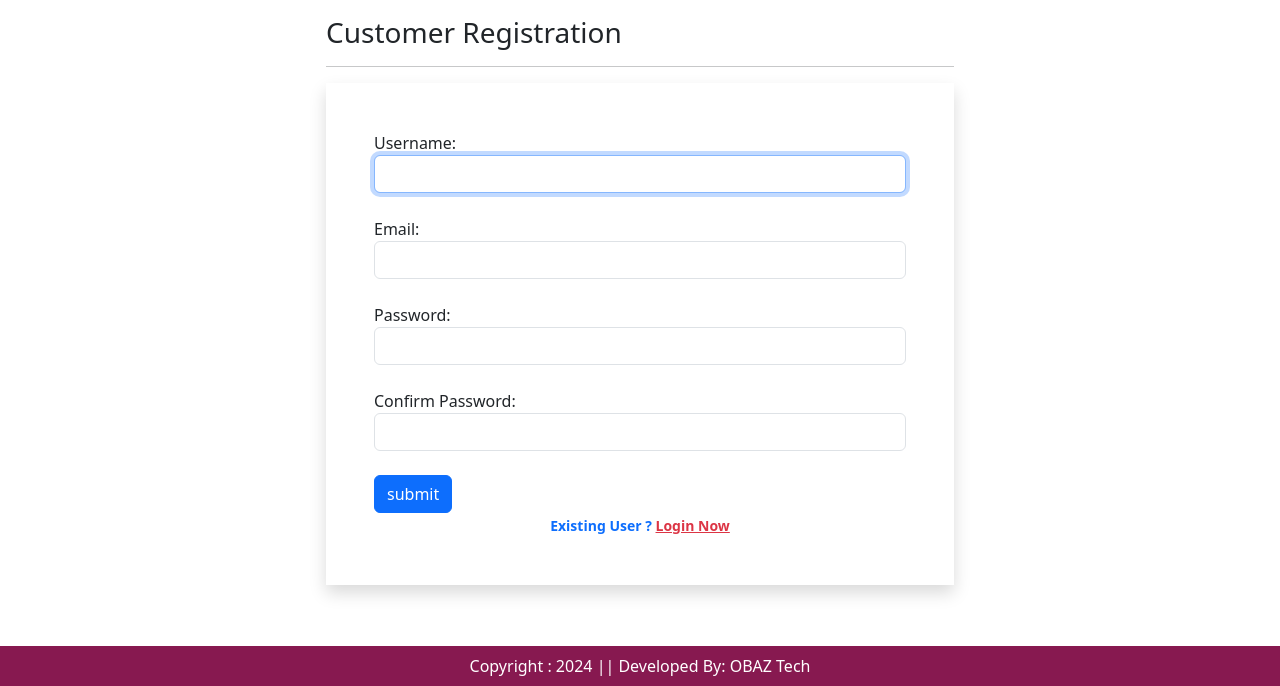
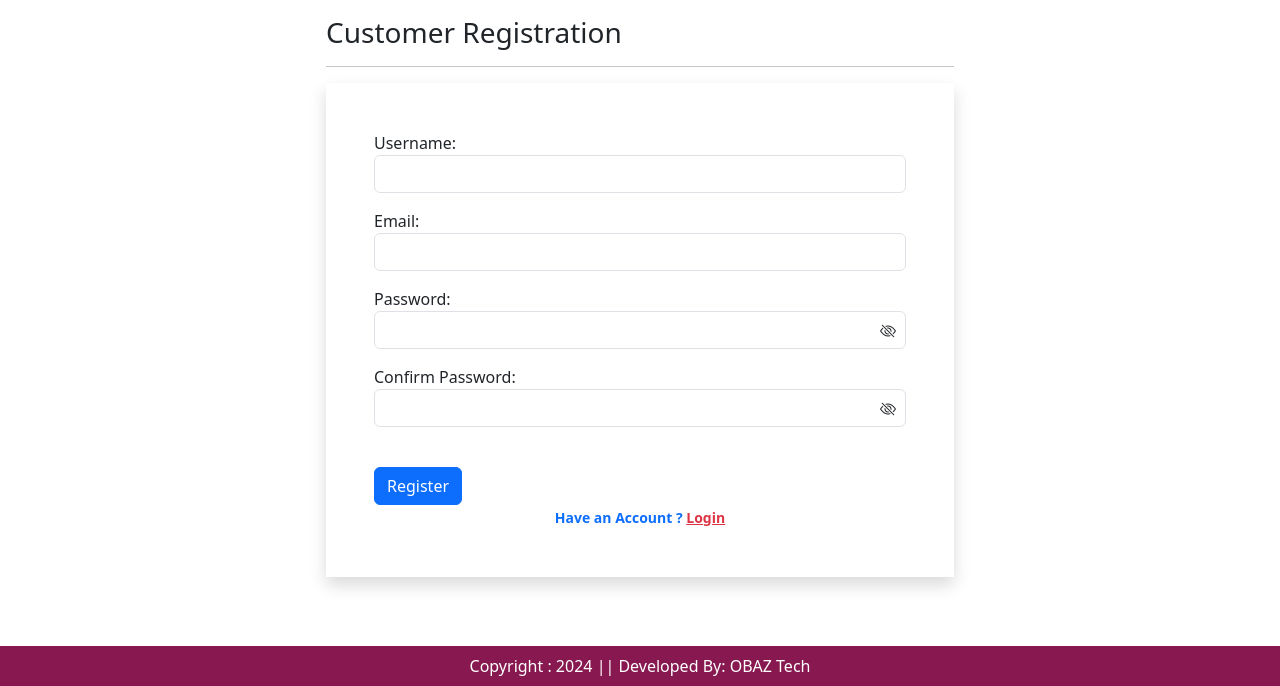
Before and after one commit to ayoobas/TomatoesEcommerce, a Django app: page /registration/ in a window 1280 px wide. Shown: the part 114-800 px from the top of the page. Run offline with Django 5.2, Linux system fonts and the light colour scheme; some libraries are stand-ins or nearby versions.

Commit message:
update login and registration

```diff
--- a/ecomm/app/static/app/css/style.css
+++ b/ecomm/app/static/app/css/style.css
@@ -100,3 +100,13 @@ background-color: rgb(135 25 80) !important;
     text-decoration-line: line-through;
     text-decoration-style: double;
 }
+
+#togglePassword ,#ctogglePassword{
+    float: right;
+    margin-left: -25px;
+    margin-top: -30px;
+    right: 10px;
+    position: relative;
+    z-index: 2;
+
+}
--- a/ecomm/app/static/app/js/myscript.js
+++ b/ecomm/app/static/app/js/myscript.js
@@ -115,3 +115,20 @@ $('.minus-wishlist').click(function(){
         }
     })
 })
+
+
+const togglePassword = document.querySelector('#togglePassword');
+const password = document.querySelector('#password');
+togglePassword.addEventListener('click', (e) => {
+    const type = password.getAttribute('type') === 'password' ? 'text': 'password';
+    password.setAttribute('type', type);
+    e.target.classList.toggle('bi-eye');
+})
+
+const ctogglePassword = document.querySelector('#ctogglePassword');
+const cpassword = document.querySelector('#cpassword');
+ctogglePassword.addEventListener('click', (e) => {
+    const type = cpassword.getAttribute('type') === 'password' ? 'text': 'password';
+    cpassword.setAttribute('type', type);
+    e.target.classList.toggle('bi-eye');
+})
--- a/ecomm/app/templates/app/base.html
+++ b/ecomm/app/templates/app/base.html
@@ -9,6 +9,7 @@
 
     <link href = "https://cdn.jsdelivr.net/npm/bootstrap@5.3.3/dist/css/bootstrap.min.css" rel = "stylesheet"
     />
+    <link href="https://cdn.jsdelivr.net/npm/bootstrap-icons/font/bootstrap-icons.css" rel="stylesheet"/>
     <title>Document</title>
     <link rel = "stylesheet" href = "{% static 'app/css/owl.carousel.min.css' %}" />
     <link rel = "stylesheet" href = "{% static 'app/css/all.min.css' %}" />
@@ -25,7 +26,7 @@
   <div class = "col-sm-12">
 <nav class="navbar navbar-expand-lg navbar-dark">
   <div class="container-fluid">
-    <a class="navbar-brand" href="#"><img src = "{% static "app/images/company_logo.png" %}" width = "100" height = "80"/></a>
+    <a class="navbar-brand" href="{% url 'home' %}"><img src = "{% static "app/images/company_logo.png" %}" width = "100" height = "80"/></a>
     <button class="navbar-toggler" type="button" data-bs-toggle="collapse" data-bs-target="#navbarSupportedContent" aria-controls="navbarSupportedContent" aria-expanded="false" aria-label="Toggle navigation">
       <span class="navbar-toggler-icon"></span>
     </button>
@@ -34,7 +35,7 @@
       <ul class="navbar-nav me-auto mb-2 mb-lg-0">
       {% if request.user.is_authenticated %}
         <li class="nav-item">
-          <a class="nav-link active" aria-current="page" href="/">Home</a>
+          <a class="nav-link active" aria-current="page" href="{% url 'home' %}">Home</a>
         </li>
 
         <li class="nav-item dropdown">
--- a/ecomm/app/templates/app/customerregistration.html
+++ b/ecomm/app/templates/app/customerregistration.html
@@ -1,26 +1,15 @@
 {% extends 'app/base.html' %}
 {% load static %}
-{% block title %}Customer Registration{% endblock title %}
+{% block title %}Category{% endblock title %}
 
 {% block main-content %}
 <div class = "container">
-    <div class="row my-3">
-    <div class = "col-sm-6 offset-sm-3">
+<div class = "row my-3">
+<div class="col-sm-6 col-md-6 offset-sm-3">
 <h3>Customer Registration</h3>
 <hr>
-        <form action="" method = "post" novalidate class = "shadow p-5">
+<form action="{% url 'customerregistration' %}" method ="POST" novalidate class="shadow p-5">
 {% csrf_token %}
-        {% for fm in form %}
-            {{fm.label_tag}} {{fm}} <small class = "text-danger">{{fm.errors|striptags}}</small>
-            <br>
-            {% endfor %}
-            <input type = "submit" value = "submit" class = "btn btn-primary"> <br>
-
-        <div class = "text-center text-primary fw-bold">
-        <small> Existing User ? <a href="{% url 'login' %}"
-            class = "text-danger">Login Now</a></small>
-
-        </div>
  {% if form.non_field_errors %}
          {% for error in form.non_field_errors %}
         <p class= "alert alert-danger my-3">{{error}}</p>
@@ -34,9 +23,40 @@
         </div>
         {% endfor %}
         {% endif %}
+  <div class="mb-3">
+   <label for="">Username:</label>
+    <input type="text" class="form-control" name = "username"  id = "username" >
+
+  </div>
+  <div class="mb-3">
+  <label for="">Email:</label>
+    <input type="email" class="form-control" id="email" name = "email" >
+
+  </div>
+   <div class="mb-3">
+      <label for="">Password:</label>
+    <input type="password" class="form-control" id="password" name = "password">
+    <i class = "bi bi-eye-slash" id = "togglePassword"></i>
+  </div>
+
+ <div class="mb-3">
+      <label for="">Confirm Password:</label>
+    <input type="password" class="form-control" id="cpassword" name = "cpassword" >
+    <i class = "bi bi-eye-slash" id = "ctogglePassword"></i>
+  </div>
+
+
+
+<input type = "submit" class = "btn btn-primary mt-4" value = "Register">
+<div class = "text-center text-primary fw-bold"><small>Have an Account ?
+<a href = "{% url 'login' %}" class = "text-danger">Login</a></small>
+
+</div>
+
 </form>
+</div>
 </div>
 
 </div>
-   </div>
+
 {% endblock main-content%}
--- a/ecomm/app/templates/app/productdetail.html
+++ b/ecomm/app/templates/app/productdetail.html
@@ -6,7 +6,7 @@
  <div class ="container">
  <div class = "row flex justify-content-between">
  <div class = "img2 col-lg-5 mt-5">
- <img src = "{{product.product_image.url}}" class = "image col-xs-6 col-sm-12 col-lg-12 mt-3 text-sm-center w-100 h-75" alt = "">
+ <img src = "{{product.product_image.url}}"  style = "height: 1000px; max-width: 100%; height: auto; display: block;"  alt = "">
 
  </div>
  <div class = "productdetail col-lg-5">
--- a/ecomm/app/urls.py
+++ b/ecomm/app/urls.py
@@ -6,7 +6,7 @@ from django.contrib.auth import views as auth_view
 from .forms import LoginForm, MyPasswordResetForm, MyPasswordChangeForm
 
 urlpatterns = [
-    path('', views.home, name = "home"),
+    path('home/', views.home, name = "home"),
     path('about/', views.about, name = "about"),
     path('contact/', views.contact, name= "contact"),
     path("category/<slug:val>", views.CategoryView.as_view(), name = "category"), #.asview() was used because a class was used in view to define category  also their are several cateogries so the categories are passed in as parameters
@@ -20,8 +20,9 @@ urlpatterns = [
     path("registration/", views.CustomerRegistrationView.as_view(), name = "customerregistration"),
 
     #Login authentication
-    path("accounts/login/", auth_view.LoginView.as_view(template_name = "app/login.html",
-    authentication_form = LoginForm), name = 'login'),
+    #path("accounts/login/", auth_view.LoginView.as_view(template_name = "app/login.html",
+    #authentication_form = LoginForm), name = 'login'),
+    path('login/', views.login_user, name = 'login'),
 
     #for add to cart
     path('add-to-cart/', views.add_to_cart, name = 'add-to-cart'),
--- a/ecomm/app/views.py
+++ b/ecomm/app/views.py
@@ -1,11 +1,11 @@
 
 from django.shortcuts import render, redirect
 from django.views import View
-from . models import Product, Customer, Cart, Wishlist, Comment
+from . models import Product, Customer, Cart, Wishlist, Comment, User
 from django.db.models import Count
 from . forms import CustomerRegistrationForm, CustomerProfileForm, CommentForm
 from django.contrib import messages
-from django.contrib.auth import aauthenticate, logout
+from django.contrib.auth import authenticate, logout, login
 from django.http import JsonResponse
 from django.db.models import Q
 
@@ -66,18 +66,57 @@ class ProductDetail(View):
 
 class CustomerRegistrationView(View):
     def get(self, request):
-        form = CustomerRegistrationForm()
-        totalitem = get_total_cart_items(request)
-        wishtotalitem = get_total_wish_items(request)
-        return render(request, 'app/customerregistration.html', locals())
+        # Render the registration page on GET requests
+        return render(request, 'app/customerregistration.html')
+
     def post(self, request):
-        form = CustomerRegistrationForm(request.POST)
-        if form.is_valid():
-            form.save()
-            messages.success(request, "Congratulations! User Register Successfully")
+        # Handle the registration logic on POST requests
+        username = request.POST.get('username')
+        email = request.POST.get('email')
+        password = request.POST.get('password')
+        cpassword = request.POST.get('cpassword')
+
+        # Validate the form data
+        if not username or not email or not password or not cpassword:
+            messages.warning(request, "All fields are required.")
+            return render(request, 'app/customerregistration.html', locals())
+
+        if password != cpassword:
+            messages.warning(request, "Passwords do not match.")
+            return render(request, 'app/customerregistration.html', locals())
+
+        # Check if a user with the same username or email already exists
+        if User.objects.filter(username=username).exists():
+            messages.warning(request, "Username already taken.")
+            return render(request, 'app/customerregistration.html', locals())
+
+        if User.objects.filter(email=email).exists():
+            messages.warning(request, "Email already registered.")
+            return render(request, 'app/customerregistration.html', locals())
+
+        # Create the user if everything is valid
+        user = User.objects.create_user(username=username, email=email, password=password)
+        user.save()
+        messages.success(request, "Congratulations! Profile saved successfully.")
+        return redirect('login')
+
+
+
+def login_user(request):
+    if request.method == "POST":
+        username = request.POST['username']
+        password = request.POST['password']
+        user = authenticate(request, username = username , password = password)
+        if user is not None:
+            login(request, user)
+            #messages.success(request, ("You have been logged in!"))
+            return redirect('home')
         else:
-            messages.warning(request, "Invalid Input Data")
-        return render(request, 'app/customerregistration.html', locals())
+            messages.warning(request, ("incorrect username or password!"))
+            return redirect('login')
+
+    return render(request, 'app/login.html', {})
+
 
 class Comment(View):
     def get(self, request):
@@ -97,12 +136,11 @@ class Comment(View):
             # Save the comment to the database
             comment.save()
             form.save()
-
-
             messages.success(request, "Comment submitted successfully!")
         else:
             messages.warning(request, "Invalid Input Data")
-        return render(request, 'app/comments.html', locals())
+        return redirect('comments')
+
 
 class ProfileView(View):
     def get(self, request):
@@ -164,7 +202,7 @@ class updateAddress(View):
 def logout_user(request):
     logout(request)
     messages.success(request, ("You  logged out"))
-    return redirect('/accounts/login/')
+    return redirect('login')
 
 def add_to_cart(request):
     totalitem = get_total_cart_items(request)
```
Also changed, not shown: ecomm/app/templates/app/login.html (+13 -8 lines), ecomm/db.sqlite3. Lines whose indentation alone changed are shown as unchanged.
